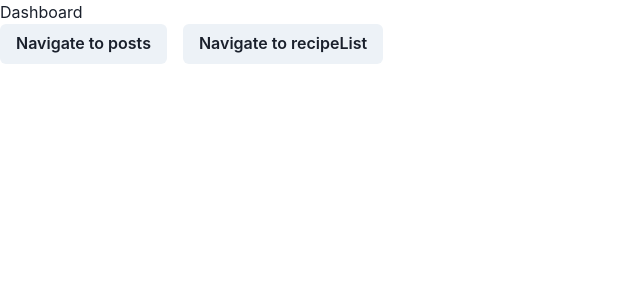
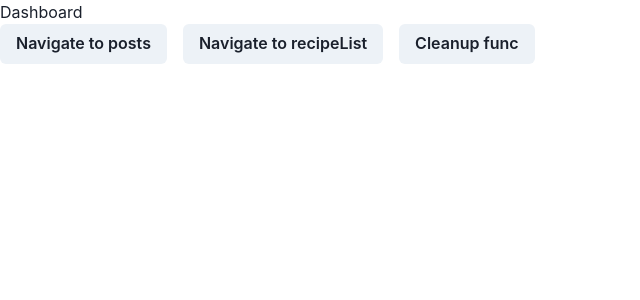
Before and after one commit to AsheshRanaGurung/FoodRecipe, a React (Vite) app: page / in a window 1280 px wide. Shown: the top 300 px of the page, without its empty margins (0-640 px from the left). Built offline with nearby package versions, Linux system fonts and the light colour scheme.

Commit message:
feat: added cleanup function

```diff
--- a/src/App.jsx
+++ b/src/App.jsx
@@ -6,6 +6,7 @@ import Dashboard from "./components/Dashboard";
 import { useRoutes } from "react-router-dom";
 import Posts from "./components/Posts";
 import LoginForm from "./components/LoginForm";
+import ApiHit from "./components/ApiHit";
 
 
 const baseURL = "https://api.edamam.com";
@@ -34,6 +35,10 @@ const App = () => {
             element: <Dashboard />
         },
         {
+            path: "/apiHit",
+            element: <ApiHit />
+        },
+        {
             path: "/post",
             element: <Posts />
         }, {
--- a/src/components/Dashboard.jsx
+++ b/src/components/Dashboard.jsx
@@ -10,6 +10,7 @@ const Dashboard = () => {
             <Flex gap={4}>
                 <Button onClick={() => navigate("/post")}>Navigate to posts</Button>
                 <Button onClick={() => navigate("/recipeList")}>Navigate to recipeList</Button>
+                <Button onClick={() => navigate("/apiHit")}>Cleanup func</Button>
             </Flex>
         </>
     )
```
